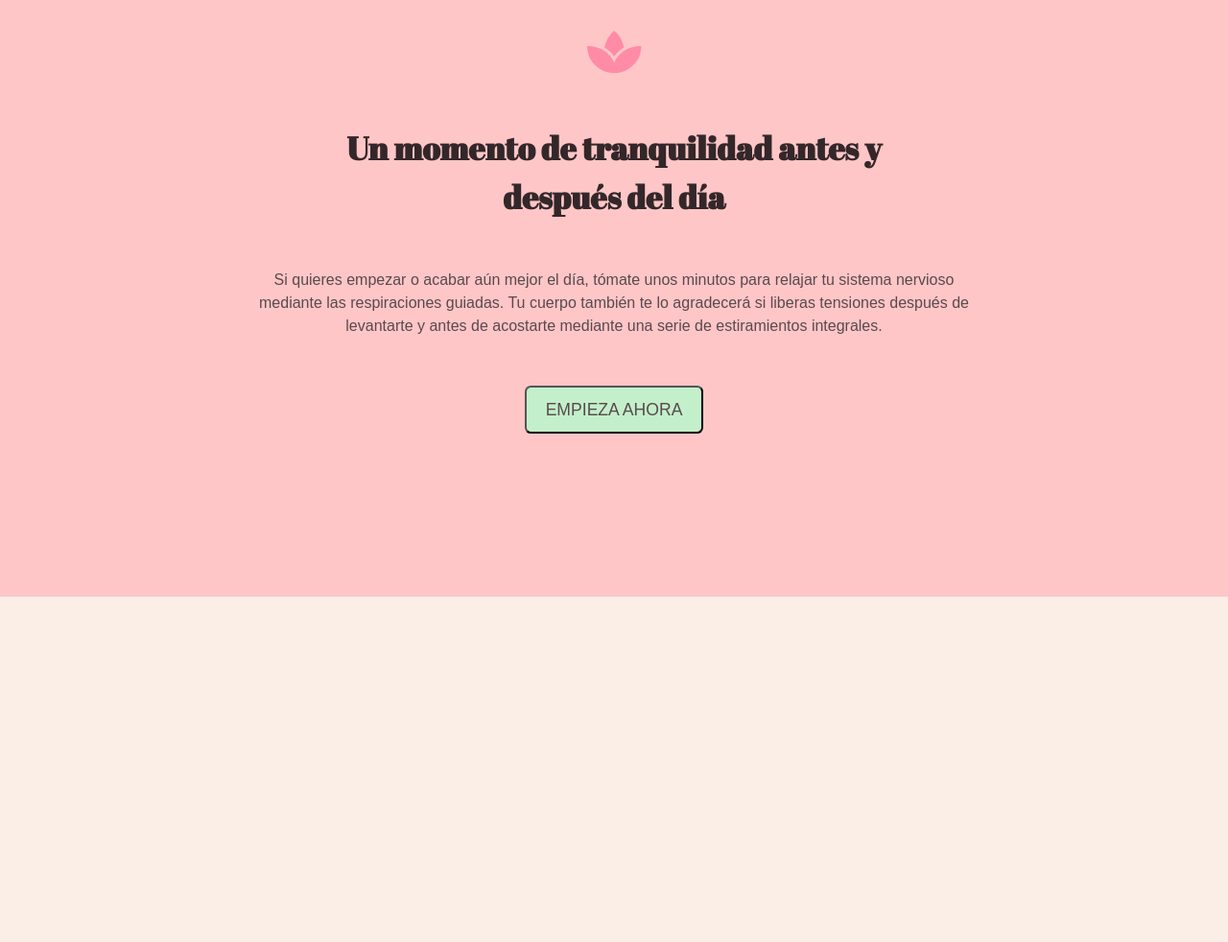
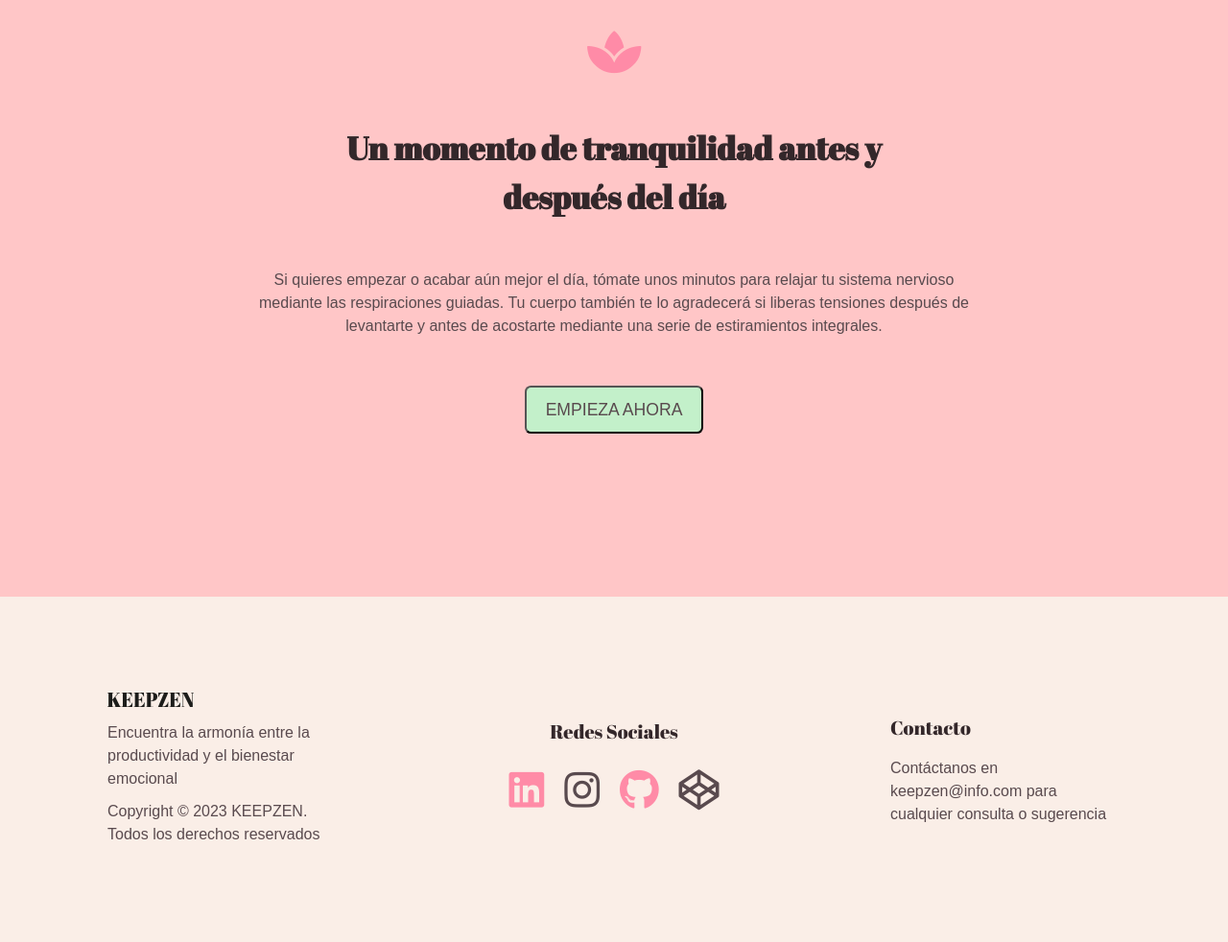
Before and after one commit to deladaw/KEEPZEN, a PHP site: page / in a window 1280 px wide. Shown: the part 2201-3183 px from the top of the page at 96% size. Before the commit the page ends 2823 px from the top, so only its background shows below. Run offline with PHP 8.4, Linux system fonts and the light colour scheme; some libraries are stand-ins or nearby versions; some web fonts are replaced.

Commit message:
Añadido footer, animaciones y retoques. Landing acabada.

```diff
--- a/index.html
+++ b/index.html
@@ -27,7 +27,9 @@
           <li class="nav__list-item"><a href="#">Cómo funciona</a></li>
           <li class="nav__list-item"><a href="#">Diario</a></li>
           <li class="nav__list-item"><a href="#">Relájate</a></li>
-          <li class="nav__list-item"><a href="#">Icono</a></li>
+          <li class="nav__list-item">
+            <a href="#"><i class="fas fa-user-circle"></i></a>
+          </li>
         </ul>
       </div>
     </nav>
@@ -148,5 +150,47 @@
         </div>
       </div>
     </section>
+    <footer class="footer">
+      <div class="footer__container container">
+        <div class="footer__identity">
+          <img
+            src="img/generales/Logotipo_keepzen.svg"
+            alt="logotipo de KeepZen"
+            class="footer__icon"
+          />
+          <p class="footer__slogan">
+            Encuentra la armonía entre la productividad y el bienestar emocional
+          </p>
+
+          <p class="footer__copyright">
+            Copyright © 2023 KEEPZEN. Todos los derechos reservados
+          </p>
+        </div>
+        <div class="footer__social">
+          <h4 class="heading-quinary">Redes Sociales</h4>
+          <div class="social-icons">
+            <li>
+              <a href="#"><i class="fab fa-linkedin"></i></a>
+            </li>
+
+            <li>
+              <a href="#"><i class="fab fa-instagram"></i></a>
+            </li>
+            <li>
+              <a href="#"><i class="fab fa-github"></i></a>
+            </li>
+            <li>
+              <a href="#"><i class="fab fa-codepen"></i></a>
+            </li>
+          </div>
+        </div>
+        <div class="footer__contact">
+          <h4 class="heading-quinary">Contacto</h4>
+          <p class="footer__contact-info">
+            Contáctanos en keepzen@info.com para cualquier consulta o sugerencia
+          </p>
+        </div>
+      </div>
+    </footer>
   </body>
 </html>
--- /dev/null
+++ b/sass/COMPONENTS/_social-icons.scss
@@ -0,0 +1,19 @@
+.social-icons {
+  width: 100%;
+  display: flex;
+  justify-content: space-around;
+  font-size: 2.625rem;
+  li {
+    list-style: none;
+    &:nth-child(odd) {
+      color: $colorPrincipalSalmon;
+    }
+    &:nth-child(even) {
+      color: $colorTipoCuerpo;
+    }
+    a {
+      text-decoration: none;
+      color: inherit;
+    }
+  }
+}
--- a/sass/LAYOUT/_footer.scss
+++ b/sass/LAYOUT/_footer.scss
@@ -0,0 +1,49 @@
+.footer {
+  &__container {
+    padding-top: 6.25rem;
+    padding-bottom: 6.25rem;
+    display: flex;
+    justify-content: space-between;
+    gap: 2.5rem;
+    flex-wrap: wrap;
+    align-items: center;
+  }
+
+  &__identity {
+    max-width: 15rem;
+  }
+
+  &__contact {
+    max-width: 15rem;
+  }
+
+  &__icon {
+    max-width: 5.625rem;
+    margin-bottom: 0.9375rem;
+  }
+
+  &__slogan {
+    margin-bottom: 0.625rem;
+  }
+  .heading-quinary {
+    margin-bottom: 0.9375rem;
+  }
+
+  &__social {
+    width: 100%;
+    max-width: 15rem;
+
+    .heading-quinary {
+      text-align: center;
+    }
+  }
+}
+@include mv(507px) {
+  .footer__container {
+    justify-content: center;
+    gap: 3.2rem;
+  }
+  .heading-quinary {
+    text-align: start !important;
+  }
+}
--- a/sass/LAYOUT/_nav.scss
+++ b/sass/LAYOUT/_nav.scss
@@ -16,6 +16,7 @@
   &__list {
     display: flex;
     gap: 3.75rem;
+    align-items: center;
 
     &-item {
       list-style: none;
@@ -25,13 +26,16 @@
       }
     }
   }
+  .fa-user-circle {
+    font-size: 30px;
+  }
 
   @include mv(585px) {
     .nav__container {
       flex-direction: column;
       justify-content: center;
       gap: 1.3rem;
-      padding-top: $paddingXS;
+      padding-top: $paddingMD;
     }
     .nav__list {
       //Hay veces que tengo que ponerle esto porque me sale padding automático.
--- a/sass/main.css
+++ b/sass/main.css
@@ -168,6 +168,26 @@ h6 {
     flex-direction: column;
   }
 }
+.social-icons {
+  width: 100%;
+  display: flex;
+  justify-content: space-around;
+  font-size: 2.625rem;
+}
+.social-icons li {
+  list-style: none;
+}
+.social-icons li:nth-child(odd) {
+  color: #ff8ba7;
+}
+.social-icons li:nth-child(even) {
+  color: #594a4e;
+}
+.social-icons li a {
+  text-decoration: none;
+  color: inherit;
+}
+
 .nav__container {
   max-width: 71.25rem;
   margin: 0 auto;
@@ -183,6 +203,7 @@ h6 {
 .nav__list {
   display: flex;
   gap: 3.75rem;
+  align-items: center;
 }
 .nav__list-item {
   list-style: none;
@@ -191,12 +212,15 @@ h6 {
   text-decoration: none;
   color: #33272a;
 }
+.nav .fa-user-circle {
+  font-size: 30px;
+}
 @media screen and (max-width: 585px) {
   .nav .nav__container {
     flex-direction: column;
     justify-content: center;
     gap: 1.3rem;
-    padding-top: 0.3rem;
+    padding-top: 1.5rem;
   }
   .nav .nav__list {
     padding-left: 0;
@@ -253,6 +277,48 @@ h6 {
   }
   100% {
     transform: translateY(0);
+  }
+}
+.footer__container {
+  padding-top: 6.25rem;
+  padding-bottom: 6.25rem;
+  display: flex;
+  justify-content: space-between;
+  gap: 2.5rem;
+  flex-wrap: wrap;
+  align-items: center;
+}
+.footer__identity {
+  max-width: 15rem;
+}
+.footer__contact {
+  max-width: 15rem;
+}
+.footer__icon {
+  max-width: 5.625rem;
+  margin-bottom: 0.9375rem;
+}
+.footer__slogan {
+  margin-bottom: 0.625rem;
+}
+.footer .heading-quinary {
+  margin-bottom: 0.9375rem;
+}
+.footer__social {
+  width: 100%;
+  max-width: 15rem;
+}
+.footer__social .heading-quinary {
+  text-align: center;
+}
+
+@media screen and (max-width: 507px) {
+  .footer__container {
+    justify-content: center;
+    gap: 3.2rem;
+  }
+  .heading-quinary {
+    text-align: start !important;
   }
 }
 .grid {
--- a/sass/main.scss
+++ b/sass/main.scss
@@ -6,6 +6,7 @@
 @import "components/buttons";
 @import "components/headings";
 @import "components/features";
+@import "components/social-icons";
 @import "layout/nav";
 @import "layout/header";
 @import "layout/footer";
```
Also changed, not shown: 1 other file.
